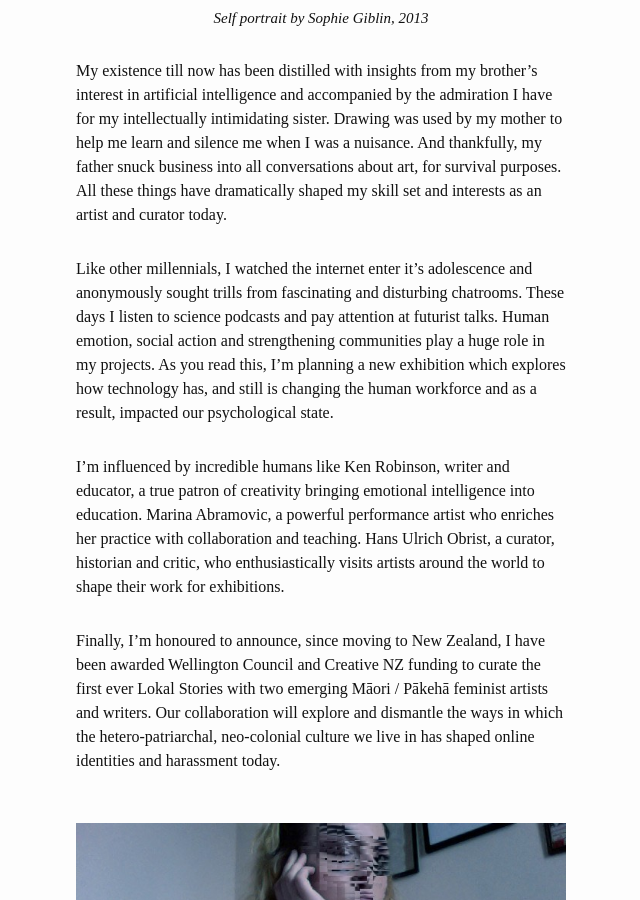
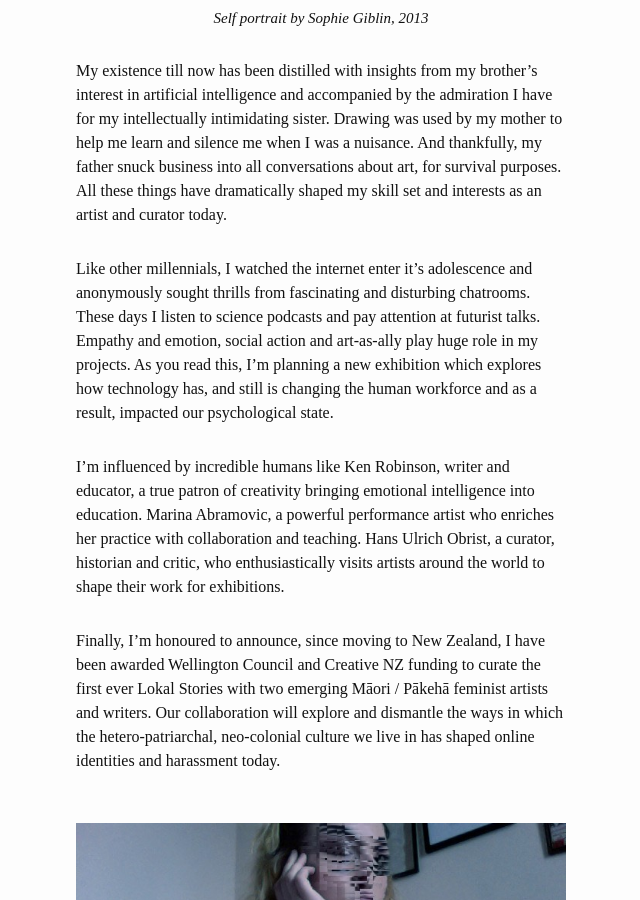
Before and after one commit to sophiegoblin/sophiegoblin.github.io, a Jekyll site: the page built from index.md, in a window 1280 px wide and 900 px high, scrolled down 612 px. Shown: the whole window, without its empty margins (319-959 px from the left). Built offline with Jekyll 4.4.1, drawn with Linux system fonts in a browser that asks for light colours; nearby versions of some CDN libraries.

Commit message:
spelling

```diff
--- a/index.md
+++ b/index.md
@@ -16,7 +16,7 @@
 
 My existence till now has been distilled with insights from my brother's interest in artificial intelligence and accompanied by the admiration I have for my intellectually intimidating sister. Drawing was used by my mother to help me learn and silence me when I was a nuisance. And thankfully, my father snuck business into all conversations about art, for survival purposes. All these things have dramatically shaped my skill set and interests as an artist and curator today.
 
-Like other millennials, I watched the internet enter it's adolescence and anonymously sought trills from fascinating and disturbing chatrooms. These days I listen to science podcasts and pay attention at futurist talks. Human emotion, social action and strengthening communities play a huge role in my projects. As you read this, I'm planning a new exhibition which explores how technology has, and still is changing the human workforce and as a result, impacted our psychological state.
+Like other millennials, I watched the internet enter it's adolescence and anonymously sought thrills from fascinating and disturbing chatrooms. These days I listen to science podcasts and pay attention at futurist talks. Empathy and emotion, social action and art-as-ally play huge role in my projects. As you read this, I'm planning a new exhibition which explores how technology has, and still is changing the human workforce and as a result, impacted our psychological state.
 
 I'm influenced by incredible humans like Ken Robinson, writer and educator, a true patron of creativity bringing emotional intelligence into education. Marina Abramovic, a powerful performance artist who enriches her practice with collaboration and teaching. Hans Ulrich Obrist, a curator, historian and critic, who enthusiastically visits artists around the world to shape their work for exhibitions.
 
```
